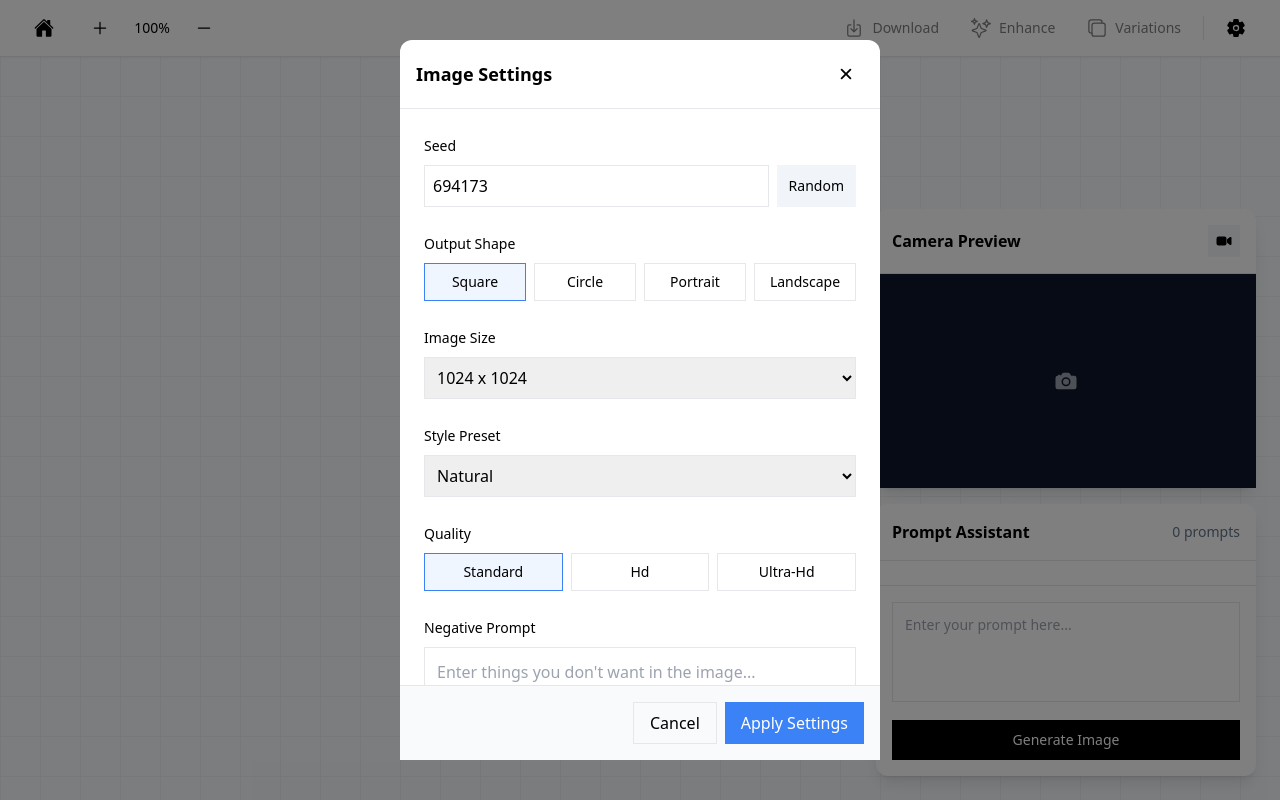
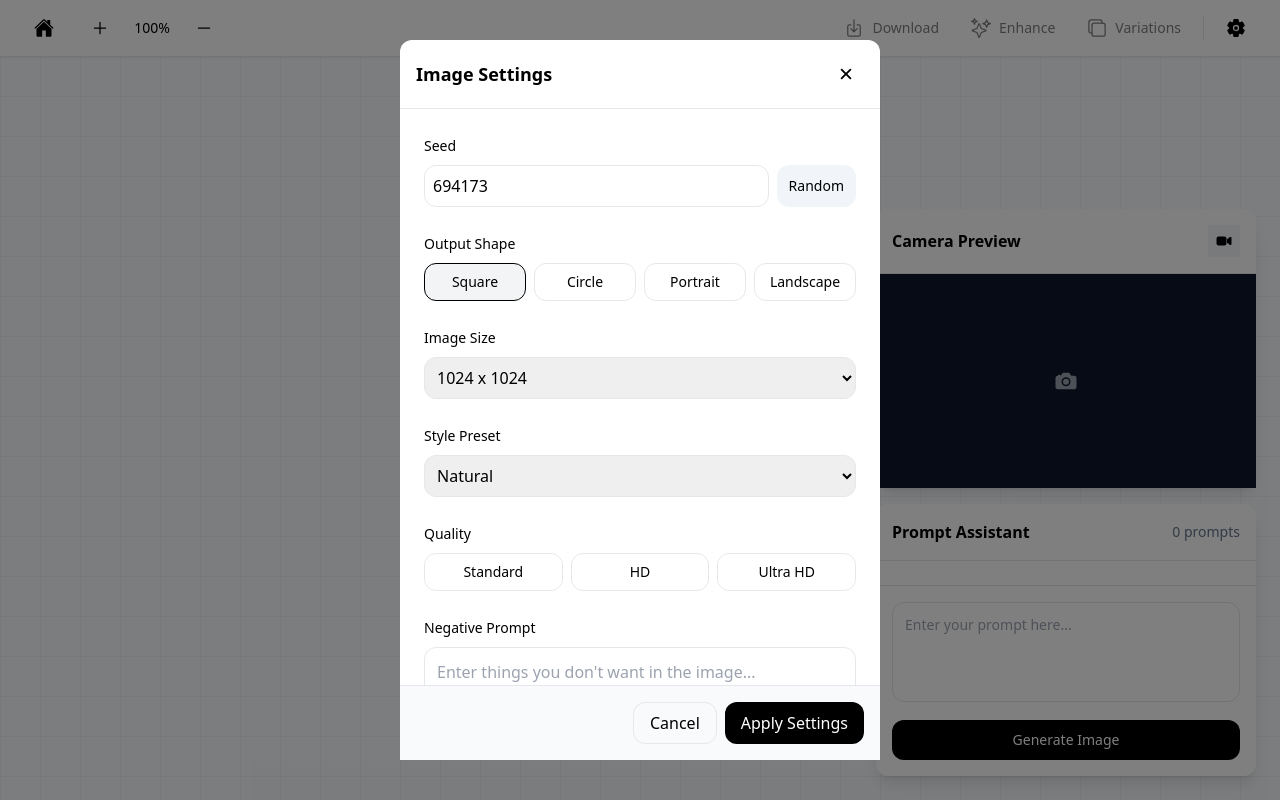
Before and after one commit to adityajha2005/vibecraft, a Next.js app: page /dashboard in a window 1280 px wide. Both pictures are taken after a click on the button 1236 px from the left and 28 px from the top of the page. Built offline with nearby package versions, Linux system fonts and the light colour scheme.

Commit message:
fix some minor css issues

```diff
--- a/app/dashboard/page.tsx
+++ b/app/dashboard/page.tsx
@@ -65,21 +65,21 @@ const Dashboard = () => {
           {/* Left Tool Group */}
           <div className="flex items-center space-x-4 w-full sm:w-auto justify-between sm:justify-start">
             <Link href="/">
-              <button className="p-2.5 hover:bg-slate-100 rounded-md flex items-center">
+              <button className="p-2.5 hover:bg-slate-100 rounded-xl flex items-center">
                 <IoHome className="w-5 h-5" />
               </button>
             </Link>
             <div className="flex items-center space-x-2">
               <button
                 onClick={() => setScale(scale => scale + 0.1)}
-                className="p-2.5 hover:bg-slate-100 rounded-md flex items-center"
+                className="p-2.5 hover:bg-slate-100 rounded-xl flex items-center"
               >
                 <IoAdd className="w-5 h-5" />
               </button>
               <span className="text-sm font-medium w-12 text-center">{Math.round(scale * 100)}%</span>
               <button
                 onClick={() => setScale(scale => Math.max(0.5, scale - 0.1))}
-                className="p-2.5 hover:bg-slate-100 rounded-md flex items-center"
+                className="p-2.5 hover:bg-slate-100 rounded-xl flex items-center"
               >
                 <IoRemove className="w-5 h-5" />
               </button>
@@ -91,7 +91,7 @@ const Dashboard = () => {
             <button
               onClick={handleDownload}
               disabled={!displayImage}
-              className="p-2.5 hover:bg-slate-100 rounded-md flex items-center gap-2 disabled:opacity-50 text-sm font-medium"
+              className="p-2.5 hover:bg-slate-100 rounded-xl flex items-center gap-2 disabled:opacity-50 text-sm font-medium"
               title="Download Image"
             >
               <IoDownloadOutline className="w-5 h-5" />
@@ -101,7 +101,7 @@ const Dashboard = () => {
             <button
               onClick={() => setIsEnhancing(true)}
               disabled={!displayImage || isEnhancing}
-              className="p-2.5 hover:bg-slate-100 rounded-md flex items-center gap-2 disabled:opacity-50 text-sm font-medium"
+              className="p-2.5 hover:bg-slate-100 rounded-xl flex items-center gap-2 disabled:opacity-50 text-sm font-medium"
               title="Enhance Image"
             >
               <IoSparklesOutline className="w-5 h-5" />
@@ -111,7 +111,7 @@ const Dashboard = () => {
             <button
               onClick={() => {/* Generate variations logic */}}
               disabled={!displayImage}
-              className="p-2.5 hover:bg-slate-100 rounded-md flex items-center gap-2 disabled:opacity-50 text-sm font-medium"
+              className="p-2.5 hover:bg-slate-100 rounded-xl flex items-center gap-2 disabled:opacity-50 text-sm font-medium"
               title="Generate Variations"
             >
               <IoCopyOutline className="w-5 h-5" />
@@ -122,7 +122,7 @@ const Dashboard = () => {
 
             <button
               onClick={() => setIsSettingsOpen(true)}
-              className="p-2.5 hover:bg-slate-100 rounded-md"
+              className="p-2.5 hover:bg-slate-100 rounded-xl"
               title="Image Settings"
             >
               <IoSettings className="w-5 h-5" />
@@ -229,11 +229,11 @@ const Dashboard = () => {
               value={prompt}
               onChange={(e) => setPrompt(e.target.value)}
               placeholder="Enter your prompt here..."
-              className="w-full p-2 sm:p-3 border rounded-lg resize-none h-[80px] sm:h-[100px] text-xs sm:text-sm focus:outline-none focus:ring-2 focus:ring-black-500"
+              className="w-full p-2 sm:p-3 border rounded-xl resize-none h-[80px] sm:h-[100px] text-xs sm:text-sm focus:outline-none focus:ring-2 focus:ring-black-500"
             />
             <button
               type="submit"
-              className="mt-2 sm:mt-3 w-full bg-black text-white py-2 sm:py-2.5 rounded-lg hover:bg-black text-xs sm:text-sm font-medium transition-colors"
+              className="mt-2 sm:mt-3 w-full bg-black text-white py-2 sm:py-2.5 rounded-xl hover:bg-black text-xs sm:text-sm font-medium transition-colors"
             >
               Generate Image
             </button>
--- a/components/SettingsModal.tsx
+++ b/components/SettingsModal.tsx
@@ -44,12 +44,12 @@ const SettingsModal = ({ isOpen, onClose, settings, onSettingsChange }: Settings
                   type="number"
                   value={settings.seed}
                   onChange={(e) => handleChange('seed', parseInt(e.target.value))}
-                  className="flex-1 p-2 border rounded-md"
+                  className="flex-1 p-2 border rounded-xl"
                   placeholder="Enter seed number"
                 />
                 <button
                   onClick={() => handleChange('seed', Math.floor(Math.random() * 1000000))}
-                  className="px-3 py-2 bg-slate-100 rounded-md text-sm hover:bg-slate-200"
+                  className="px-3 py-2 bg-slate-100 rounded-xl text-sm hover:bg-slate-200"
                 >
                   Random
                 </button>
@@ -64,8 +64,8 @@ const SettingsModal = ({ isOpen, onClose, settings, onSettingsChange }: Settings
                   <button
                     key={shape}
                     onClick={() => handleChange('shape', shape)}
-                    className={`p-2 border rounded-md text-sm capitalize ${
-                      settings.shape === shape ? 'border-blue-500 bg-blue-50' : 'hover:bg-slate-50'
+                    className={`p-2 border rounded-xl text-sm capitalize ${
+                      settings.shape === shape ? 'border-black bg-gray-100' : 'hover:bg-slate-50'
                     }`}
                   >
                     {shape}
@@ -80,7 +80,7 @@ const SettingsModal = ({ isOpen, onClose, settings, onSettingsChange }: Settings
               <select
                 value={settings.size}
                 onChange={(e) => handleChange('size', e.target.value)}
-                className="w-full p-2 border rounded-md"
+                className="w-full p-2 border rounded-xl"
               >
                 <option value="512x512">512 x 512</option>
                 <option value="768x768">768 x 768</option>
@@ -96,7 +96,7 @@ const SettingsModal = ({ isOpen, onClose, settings, onSettingsChange }: Settings
               <select
                 value={settings.style}
                 onChange={(e) => handleChange('style', e.target.value)}
-                className="w-full p-2 border rounded-md"
+                className="w-full p-2 border rounded-xl"
               >
                 <option value="natural">Natural</option>
                 <option value="anime">Anime</option>
@@ -111,12 +111,12 @@ const SettingsModal = ({ isOpen, onClose, settings, onSettingsChange }: Settings
             <div className="space-y-2">
               <label className="text-sm font-medium">Quality</label>
               <div className="grid grid-cols-3 gap-2">
-                {['standard', 'hd', 'ultra-hd'].map((quality) => (
+                {['Standard', 'HD', 'Ultra HD'].map((quality) => (
                   <button
                     key={quality}
                     onClick={() => handleChange('quality', quality)}
-                    className={`p-2 border rounded-md text-sm capitalize ${
-                      settings.quality === quality ? 'border-blue-500 bg-blue-50' : 'hover:bg-slate-50'
+                    className={`p-2 border rounded-xl text-sm capitalize ${
+                      settings.quality === quality ? 'border-black bg-gray-100' : 'hover:bg-slate-50'
                     }`}
                   >
                     {quality}
@@ -131,7 +131,7 @@ const SettingsModal = ({ isOpen, onClose, settings, onSettingsChange }: Settings
               <textarea
                 value={settings.negativePrompt}
                 onChange={(e) => handleChange('negativePrompt', e.target.value)}
-                className="w-full p-3 border rounded-lg h-24 resize-none focus:ring-2 focus:ring-blue-500 focus:outline-none"
+                className="w-full p-3 border rounded-xl h-24 resize-none focus:ring-2 focus:ring-black focus:outline-none"
                 placeholder="Enter things you don't want in the image..."
               />
             </div>
@@ -141,13 +141,13 @@ const SettingsModal = ({ isOpen, onClose, settings, onSettingsChange }: Settings
         <div className="p-4 border-t bg-slate-50 flex justify-end gap-2 shrink-0">
           <button
             onClick={onClose}
-            className="px-4 py-2 border rounded-md hover:bg-slate-100"
+            className="px-4 py-2 border rounded-xl hover:bg-slate-100"
           >
             Cancel
           </button>
           <button
             onClick={onClose}
-            className="px-4 py-2 bg-blue-500 text-white rounded-md hover:bg-blue-600"
+            className="px-4 py-2 bg-black text-white rounded-xl hover:bg-gray-800"
           >
             Apply Settings
           </button>
```
